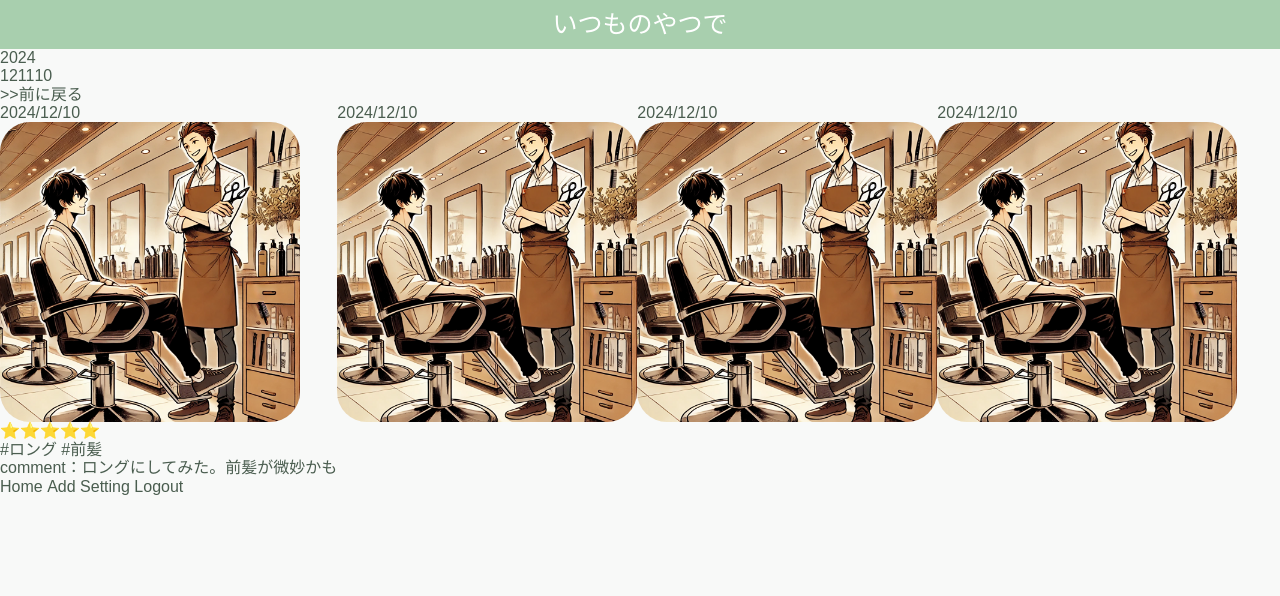
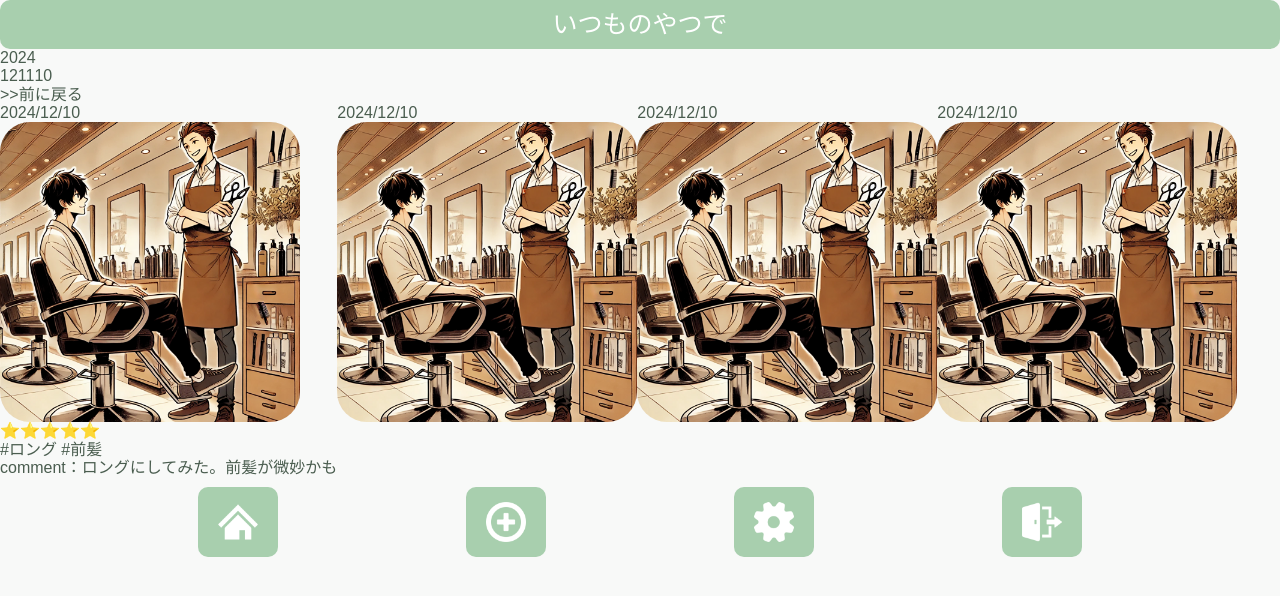
Before and after one commit to masvc/itsumono, a PHP site: page /home.html in a window 1280 px wide. Shown: the top 596 px of the page. Run offline with PHP 8.4, Linux system fonts and the light colour scheme.

Commit message:
function setting done

```diff
--- a/css/style.css
+++ b/css/style.css
@@ -16,6 +16,7 @@ header {
   padding: 10px;
   background-color: var(--primary-color);
   color: white;
+  border-radius: 10px;
 }
 
 .logo {
@@ -227,3 +228,20 @@ button.start-button {
 .detail-link {
   cursor: pointer;
 }
+
+.control-nav {
+  display: flex;
+  justify-content: space-evenly;
+  padding: 10px;
+}
+
+.control-nav-img {
+  width: 40px;
+  height: 40px;
+}
+
+.control-nav-button {
+  background-color: var(--primary-color);
+  padding: 15px 20px;
+  border-radius: 10px;
+}
--- a/home.html
+++ b/home.html
@@ -5,6 +5,7 @@
     <meta name="viewport" content="width=device-width, initial-scale=1.0" />
     <link rel="stylesheet" href="css/style.css" />
     <link rel="stylesheet" href="css/destyle.css" />
+    <link rel="icon" href="img/icon.png" />
     <script src="https://code.jquery.com/jquery-3.7.1.min.js"></script>
     <title>Document</title>
   </head>
@@ -49,10 +50,18 @@
       </section>
 
       <section class="control-nav">
-        <button id="home-button">Home</button>
-        <button id="add-button">Add</button>
-        <button id="setting-button">Setting</button>
-        <button id="logout-button">Logout</button>
+        <button id="home-button" class="control-nav-button">
+          <img class="control-nav-img" src="img/home.png" alt="ホーム" />
+        </button>
+        <button id="add-button" class="control-nav-button">
+          <img class="control-nav-img" src="img/add.png" alt="追加" />
+        </button>
+        <button id="setting-button" class="control-nav-button">
+          <img class="control-nav-img" src="img/setting.png" alt="設定" />
+        </button>
+        <button id="logout-button" class="control-nav-button">
+          <img class="control-nav-img" src="img/logout.png" alt="ログアウト" />
+        </button>
       </section>
     </main>
     <script>
--- /dev/null
+++ b/includes/header.html
@@ -0,0 +1,3 @@
+<header>
+  <div><h1 class="logo">いつものやつで</h1></div>
+</header>
--- a/js/main.js
+++ b/js/main.js
@@ -1,5 +1,5 @@
 (function () {
-  var COUNT = 300;
+  var COUNT = 100;
   var masthead = document.querySelector(".wrapper");
   var canvas = document.createElement("canvas");
   var ctx = canvas.getContext("2d");
```
Also changed, not shown: includes/control-nav.html (added, +14 -0 lines), setting.html (+2 -25 lines), img/add.png (added), img/home.png (added), img/logout.png (added), img/setting.png (added), readme.md.
